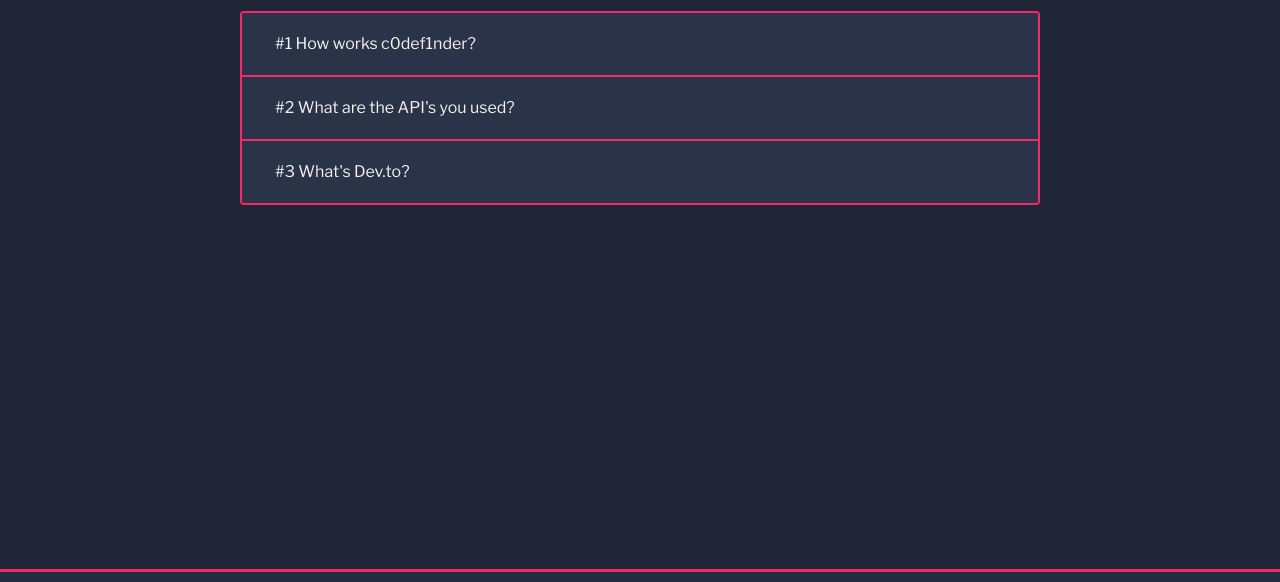
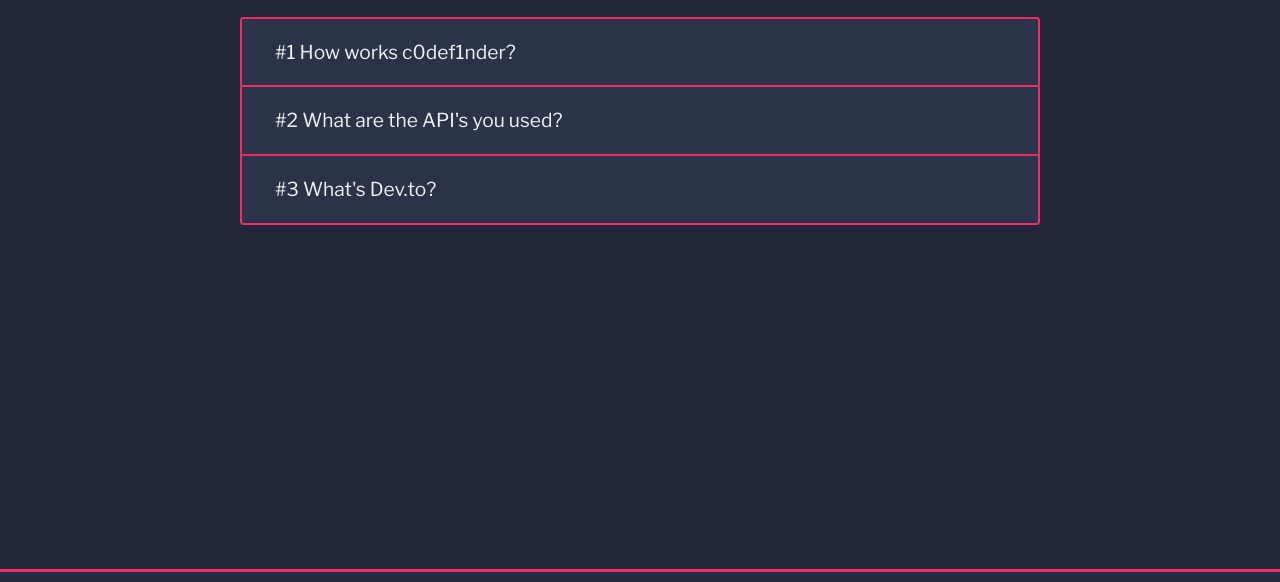
Before and after one commit to paniaguaadrian/c0def1nder, a plain HTML site: page faq.html in a window 1280 px wide. Shown: the part 161-743 px from the top of the page. Drawn offline with nearby package versions, Linux system fonts and the light colour scheme.

Commit message:
Fixed title size on faq section

```diff
--- a/app/scss/_faq.scss
+++ b/app/scss/_faq.scss
@@ -7,12 +7,18 @@
   font-size: 1.2rem;
   font-weight: 200;
   color: $b-color;
+  @include breakpoint-up(large) {
+    font-size: 1.5rem;
+  }
 }
 
 .faq_header h1 > span {
   font-size: 1.2rem;
   font-weight: 400;
   color: $y-color;
+  @include breakpoint-up(large) {
+    font-size: 1.5rem;
+  }
 }
 
 .accordion {
@@ -34,10 +40,16 @@
 
 .card-header button {
   color: $b-color;
+  @include breakpoint-up(large) {
+    font-size: 1.2rem;
+  }
 }
 
 .card-body {
   color: black;
+  @include breakpoint-up(large) {
+    font-size: 1.2rem;
+  }
 }
 
 .footer_faq {
```
Also changed, not shown: app/scss/style.css, 1 other file.
